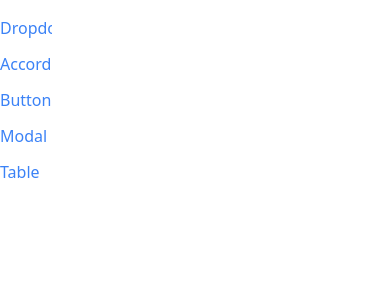
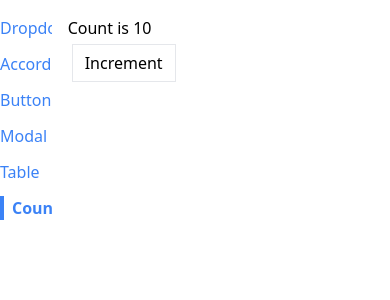
Before and after one commit to walkerjbarry/comps, a React (Create React App) app: page /counter in a window 390 px wide. Shown: the top 300 px of the page. Built offline with nearby package versions, Linux system fonts and the light colour scheme.

Commit message:
Added custom hooks use-sort and use-counter, cleaned up SortableTable and CounterPage.

```diff
--- a/src/App.js
+++ b/src/App.js
@@ -5,6 +5,7 @@
 import ButtonPage from './Pages/ButtonPage';
 import ModalPage from './Pages/ModalPage';
 import TablePage from './Pages/TablePage';
+import CounterPage from './Pages/CounterPage';
 
 function App() {
     return (
@@ -26,6 +27,9 @@
                 <Route path="/table">
                     <TablePage />
                 </Route>
+                <Route path="/counter">
+                    <CounterPage initialCount={10} />
+                </Route>
             </div>
         </div>
     )
--- /dev/null
+++ b/src/Pages/CounterPage.js
@@ -0,0 +1,19 @@
+import useCounter from '../hooks/use-counter';
+import Button from '../components/Button'
+
+
+function CounterPage({ initialCount }) {
+    const { count, increment }= useCounter(initialCount);
+
+    return(
+    <div>
+        <h1>Count is {count}</h1>
+            <Button onClick={increment}>
+            Increment
+            </Button >
+        </div>
+        )
+};
+
+
+export default CounterPage;
--- a/src/components/Sidebar.js
+++ b/src/components/Sidebar.js
@@ -6,7 +6,8 @@
         { label: 'Accordion', path: '/accordion' },
         { label: 'Buttons', path: '/buttons' },
         { label: 'Modal', path: '/modal' },
-        { label: 'Table', path: '/table' }
+        { label: 'Table', path: '/table' },
+        { label: 'Counter', path: '/counter' },
 
     ];
 
--- a/src/components/SortableTable.js
+++ b/src/components/SortableTable.js
@@ -1,31 +1,13 @@
-import { useState } from 'react';
+
 import Table from './Table';
+import useSort from '../hooks/use-sort';
 import { GoArrowSmallDown, GoArrowSmallUp } from 'react-icons/go';
 
 function SortableTable(props) {
-    const [sortOrder, setSortOrder] = useState(null);
-    const [sortBy, setSortBy] = useState(null);
+
     const { config, data } = props;
+    const { sortOrder, sortBy, sortedData, setSortColumn } = useSort(data, config);
 
-    const handleClick = (label) => {
-        if (sortBy && label !== sortBy) {
-            setSortOrder('asc');
-            setSortBy(label);
-            return;
-        }
-
-
-        if (sortOrder === null) {
-            setSortOrder('asc');
-            setSortBy(label);
-        } else if (sortOrder === 'asc') {
-            setSortOrder('desc');
-            setSortBy(label);
-        } else if (sortOrder === 'desc') {
-            setSortOrder(null);
-            setSortBy(null);
-        }
-    };
 
     const updatedConfig = config.map((column) => {
         if (!column.sortValue) {
@@ -35,7 +17,7 @@
         return {
             ...column,
             header: () => (
-                <th className="cursor-pointer hover:bg-gray-100"onClick={() => handleClick(column.label)}>
+                <th className="cursor-pointer hover:bg-gray-100" onClick={() => setSortColumn(column.label)}>
                     <div className="flex items-center">
                     {getIcons(column.label, sortBy, sortOrder)}
                     {column.label}
@@ -45,26 +27,7 @@
         };
     });
 
-    // Only sort data if sortOrder && sortBy are not null
-    // Make a copy of the 'data' prop
-    // Find the correct sortValue function and use it for sorting
 
-    let sortedData = data;
-    if (sortOrder && sortBy) {
-        const { sortValue } = config.find(column => column.label === sortBy);
-        sortedData = [...data].sort((a, b) => {
-            const valueA = sortValue(a);
-            const valueB = sortValue(b);
-
-            const reverseOrder = sortOrder === 'asc' ? 1 : -1;
-
-            if (typeof valueA === 'string') {
-                return valueA.localeCompare(valueB) * reverseOrder;
-            } else {
-                return (valueA - valueB) * reverseOrder;
-            }
-        });
-    }
 
     return (
           <Table {...props} data={sortedData} config={updatedConfig} />
--- /dev/null
+++ b/src/hooks/use-counter.js
@@ -0,0 +1,18 @@
+import { useState, useEffect } from 'react';
+
+function useCounter(initialCount) {
+    const [count, setCount] = useState(initialCount);
+
+    useEffect(() => {
+        console.log(count);
+    }, [count]);
+
+    const increment = () => {
+        setCount(count + 1);
+    };
+    return {
+        count, increment
+    };
+};
+
+export default useCounter;
--- /dev/null
+++ b/src/hooks/use-sort.js
@@ -0,0 +1,53 @@
+import { useState } from 'react';
+
+function useSort(data, config) {
+    const [sortOrder, setSortOrder] = useState(null);
+    const [sortBy, setSortBy] = useState(null);
+
+    const setSortColumn = (label) => {
+        if (sortBy && label !== sortBy) {
+            setSortOrder('asc');
+            setSortBy(label);
+            return;
+        }
+
+
+        if (sortOrder === null) {
+            setSortOrder('asc');
+            setSortBy(label);
+        } else if (sortOrder === 'asc') {
+            setSortOrder('desc');
+            setSortBy(label);
+        } else if (sortOrder === 'desc') {
+            setSortOrder(null);
+            setSortBy(null);
+        }
+    };
+    // Only sort data if sortOrder && sortBy are not null
+    // Make a copy of the 'data' prop
+    // Find the correct sortValue function and use it for sorting
+
+    let sortedData = data;
+    if (sortOrder && sortBy) {
+        const { sortValue } = config.find(column => column.label === sortBy);
+        sortedData = [...data].sort((a, b) => {
+            const valueA = sortValue(a);
+            const valueB = sortValue(b);
+
+            const reverseOrder = sortOrder === 'asc' ? 1 : -1;
+
+            if (typeof valueA === 'string') {
+                return valueA.localeCompare(valueB) * reverseOrder;
+            } else {
+                return (valueA - valueB) * reverseOrder;
+            }
+        });
+    }
+    return {
+        sortOrder,
+        sortBy,
+        sortedData,
+        setSortColumn
+    };
+}
+export default useSort;
```
